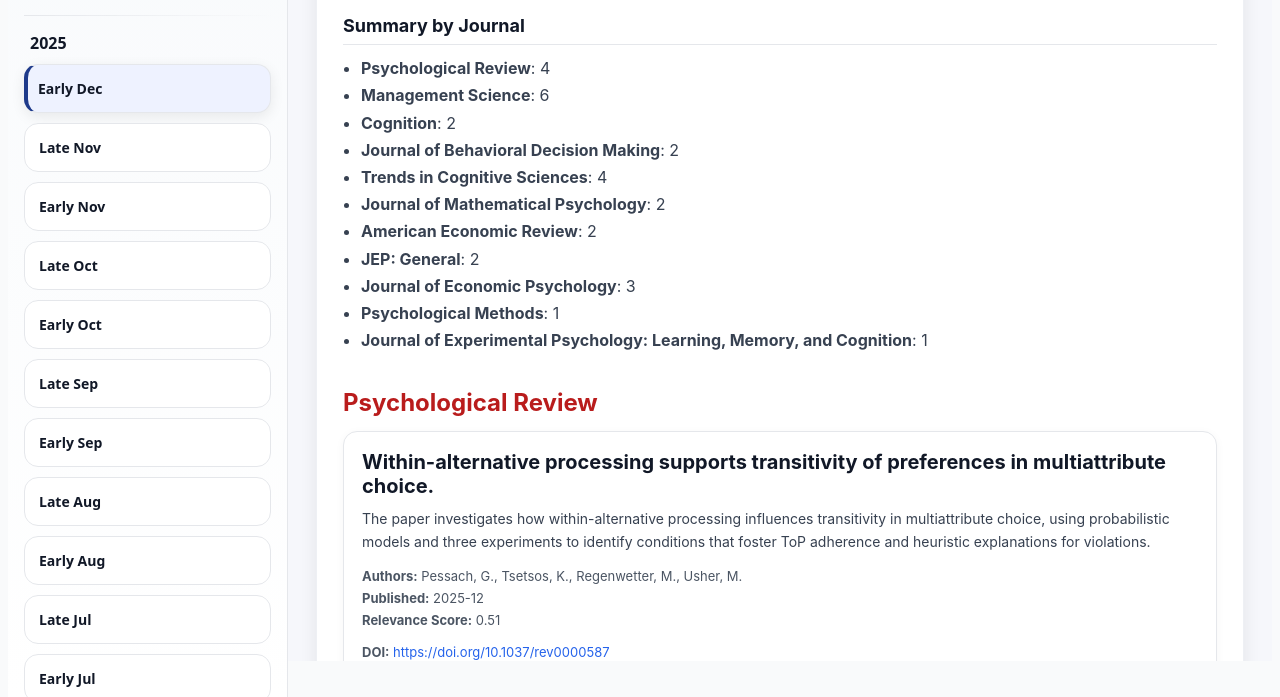
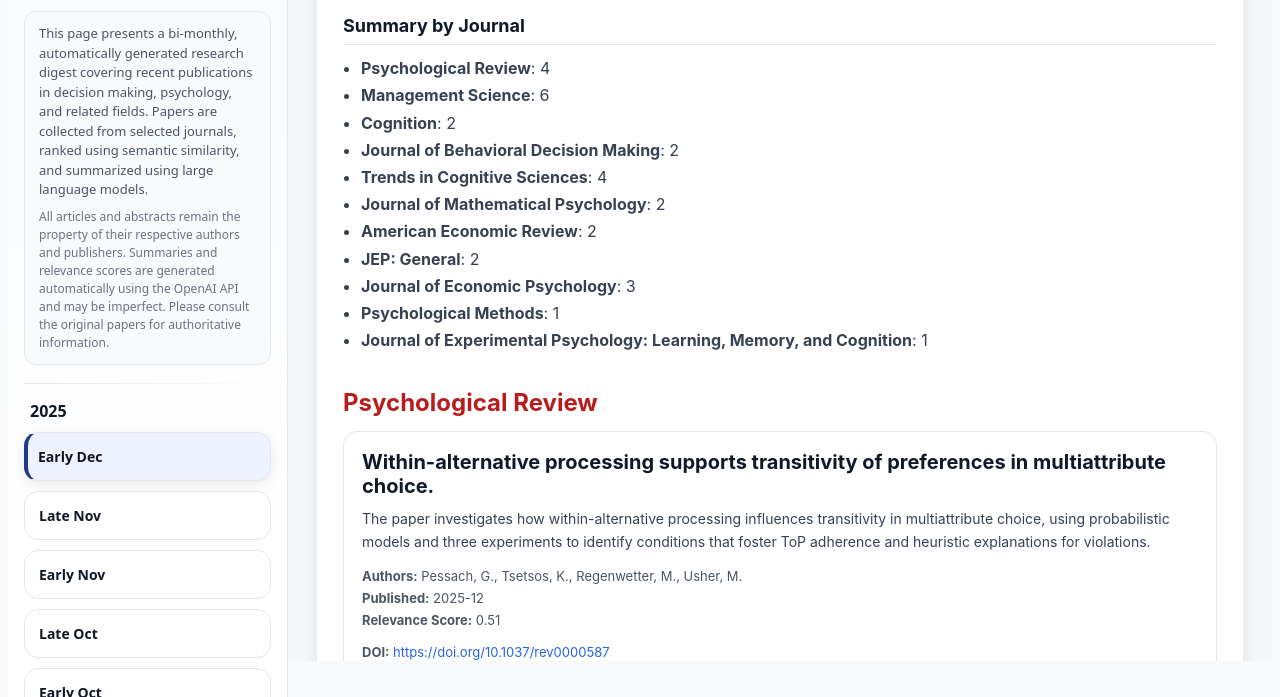
Before and after one commit to MaohuaNie/personal-website-2, a plain HTML site: page research-digest/index.html in a window 1280 px wide. Shown: the part 147-844 px from the top of the page. Drawn offline with Linux system fonts and the light colour scheme.

Commit message:
update disclaimer

```diff
--- a/research-digest/index.html
+++ b/research-digest/index.html
@@ -140,6 +140,29 @@
       font-weight: 600;
     }
 
+    .digest-description {
+      font-size: 13px;
+      line-height: 1.5;
+      color: #4b5563;
+      background: #f9fafb;
+      border: 1px solid #e5e7eb;
+      border-radius: 12px;
+      padding: 12px 14px;
+    }
+
+    .digest-description p {
+      margin: 0 0 8px;
+    }
+
+    .digest-description p:last-child {
+      margin-bottom: 0;
+    }
+
+    .digest-disclaimer {
+      font-size: 12px;
+      color: #6b7280;
+    }
+
     /* ===== Content ===== */
     .digest-content {
       height: 100vh;
@@ -184,6 +207,21 @@
           <h1>Research Digest</h1>
           <p>Bi-monthly research digests (1st &amp; 15th)</p>
         </div>
+        <div class="digest-description">
+        <p>
+          This page presents a bi-monthly, automatically generated research digest
+          covering recent publications in decision making, psychology, and related fields.
+          Papers are collected from selected journals, ranked using semantic similarity,
+          and summarized using large language models.
+        </p>
+
+        <p class="digest-disclaimer">
+          All articles and abstracts remain the property of their respective authors
+          and publishers. Summaries and relevance scores are generated automatically
+          using the OpenAI API and may be imperfect. Please consult the original papers
+          for authoritative information.
+        </p>
+      </div>
       </div>
 
       <div class="digest-divider"></div>
```
